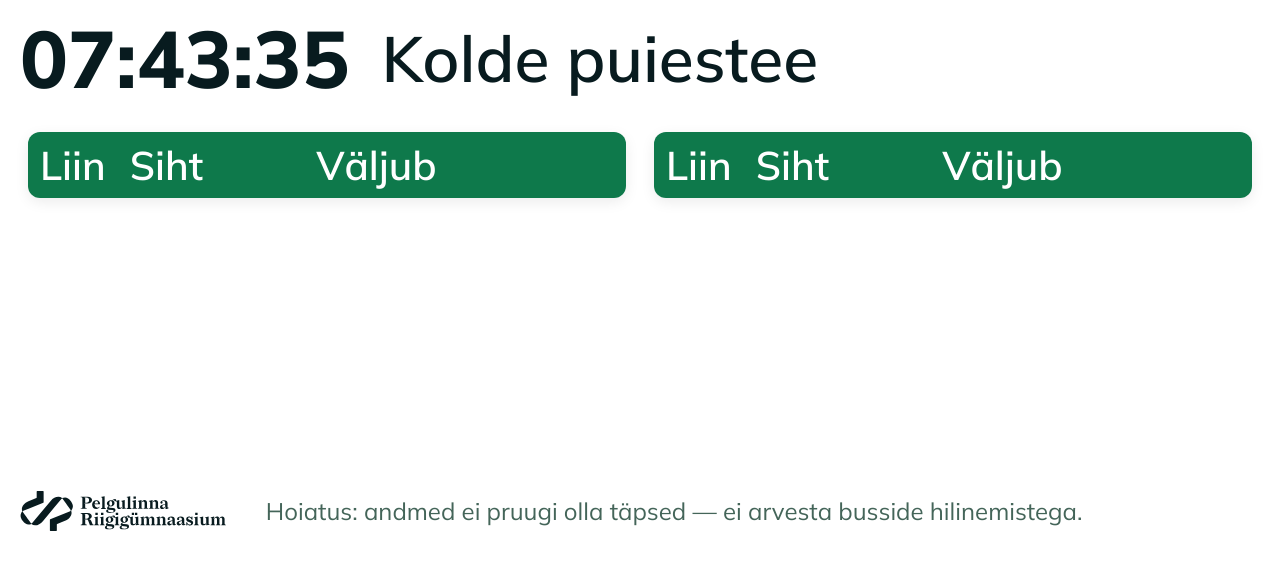
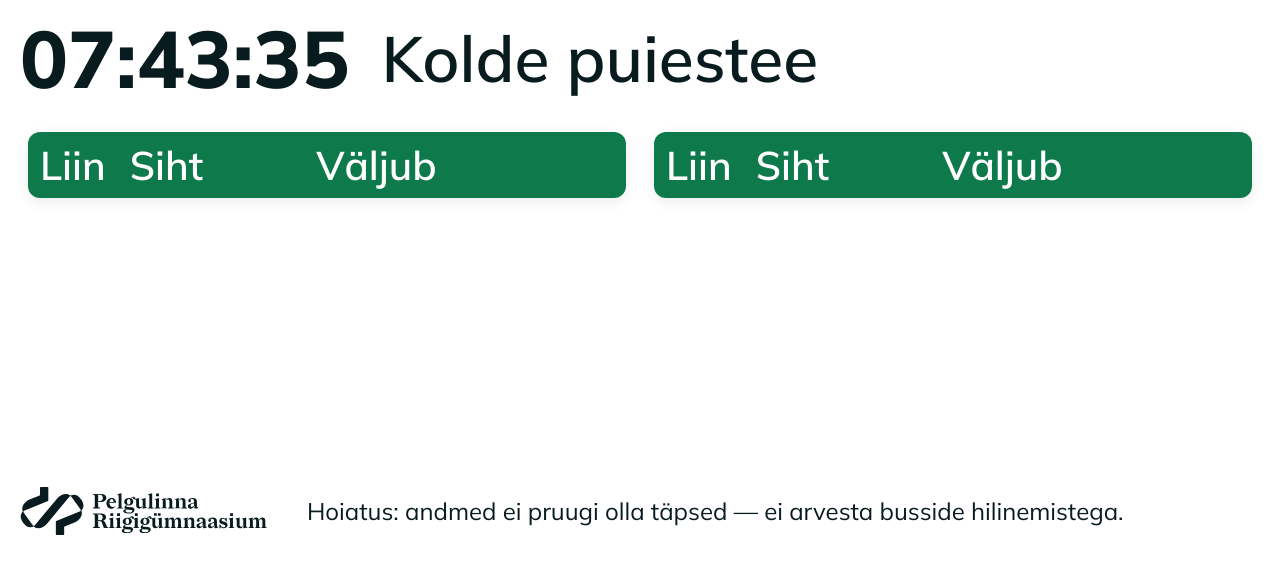
Before and after one commit to Kutsuu/perg-transport, a website: page index.html in a window 1280 px wide. Drawn offline with nearby package versions, Linux system fonts and the light colour scheme; no server answers.

```diff
--- a/index.html
+++ b/index.html
@@ -28,6 +28,7 @@
       min-height: 100vh;
       display: flex;
       flex-direction: column;
+      overflow: hidden;
     }
 
     /* reserve space for footer so content ei katke */
@@ -164,13 +165,13 @@
     }
 
     .logo {
-      height: 40px;
+      height: 6vh;
       width: auto;
       display: block;
     }
 
     .warning {
-      color: var(--footer-text);
+      color: var(--text);
       font-size: 3vh;
       line-height: 1;
       margin-left: 8px;
```
